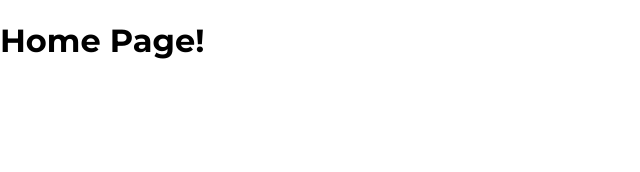
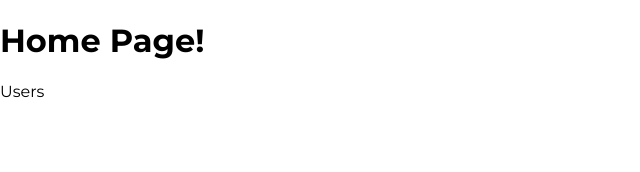
Before and after one commit to amoljagtap17/static-next-ts-app, a Next.js app: page / in a window 1280 px wide. Shown: the top 172 px of the page, without its empty margins (0-640 px from the left). Built offline with nearby package versions, Linux system fonts and the light colour scheme.

Commit message:
Add link to home page to goto users route

```diff
--- a/pages/index.tsx
+++ b/pages/index.tsx
@@ -1,3 +1,12 @@
+import Link from 'next/link'
+
 export default function Home() {
-  return <h1>Home Page!</h1>
+  return (
+    <>
+      <h1>Home Page!</h1>
+      <Link href="/users">
+        <a>Users</a>
+      </Link>
+    </>
+  )
 }
```
